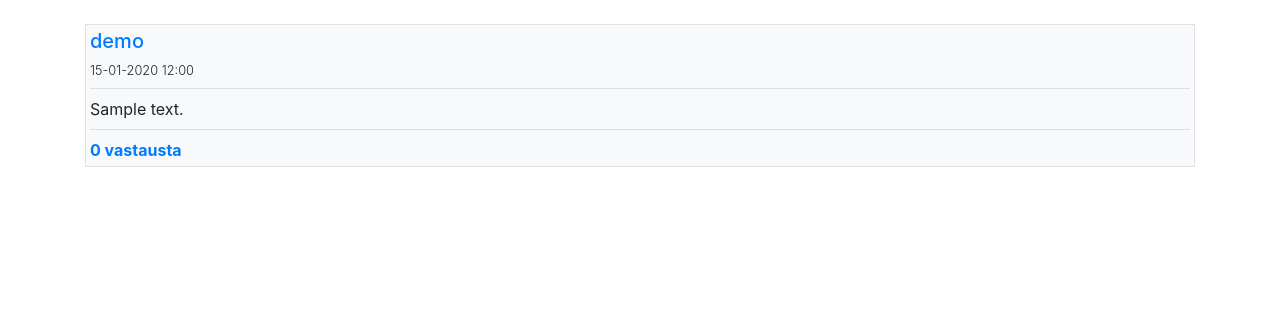
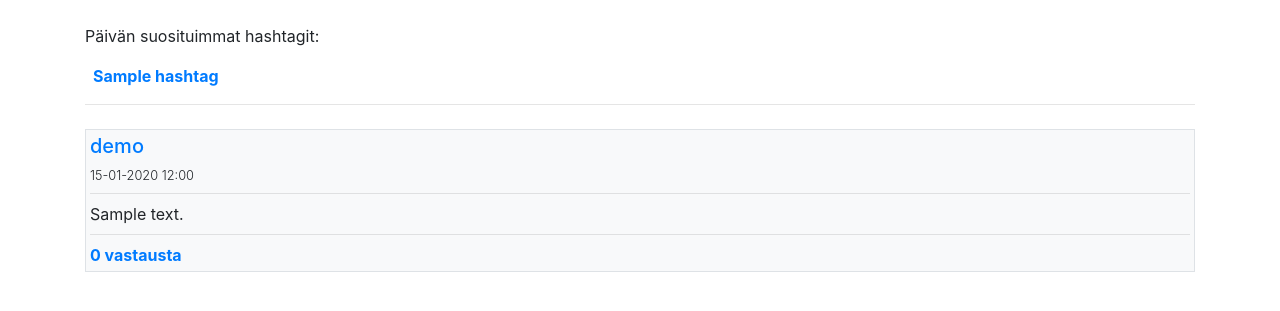
Before and after one commit to mjaakko/viestiseina, a Flask app: page /posts in a window 1280 px wide. Shown: the part 56-367 px from the top of the page. Run offline with Flask 2, Linux system fonts and the light colour scheme; data comes from the database, SQL or seed files in the repository; tables that the repository leaves empty hold one stand-in row (values such as "Sample post"); some libraries are stand-ins or nearby versions.

Commit message:
Show trending hashtags on post list page

```diff
--- a/application/posts/views.py
+++ b/application/posts/views.py
@@ -7,7 +7,7 @@ import ast
 
 @app.route("/posts", methods=["GET"])
 def posts_index():
-    return render_template("posts/list.html", posts = Post.query.filter_by(parent_id=None).order_by(Post.create_time.desc()).all(), form = PostForm(), show = False)
+    return render_template("posts/list.html", posts = Post.query.filter_by(parent_id=None).order_by(Post.create_time.desc()).all(), hashtags = Hashtag.get_trending_hashtags(1, 5), form = PostForm(), show = False)
 
 @app.route("/posts/", methods=["POST"])
 @login_required
@@ -15,7 +15,7 @@ def posts_create():
     form = PostForm(request.form)
 
     if not form.validate():
-        return render_template("posts/list.html", posts = Post.query.filter_by(parent_id=None).order_by(Post.create_time.desc()).all(), form = form, show = True)
+        return render_template("posts/list.html", posts = Post.query.filter_by(parent_id=None).order_by(Post.create_time.desc()).all(), hashtags = Hashtag.get_trending_hashtags(1, 5), form = form, show = True)
 
     post = Post(current_user.id, form.content.data, None)
 
--- a/application/templates/posts/list.html
+++ b/application/templates/posts/list.html
@@ -1,6 +1,15 @@
 {% extends "layout.html" %}
 
 {% block body %}
+	{% if hashtags %}
+	<p>Päivän suosituimmat hashtagit:</p>
+	<ul class="list-inline ml-2">
+		{% for hashtag in hashtags %}
+		<li class="list-inline-item"><b><a href="{{ url_for('hashtag_view', hashtag_id = hashtag.id) }}">{{ hashtag.name }}</a></b></li>
+		{% endfor %}
+	</ul>
+	<hr class="mt-2 mb-4">
+	{% endif %}
 	{% if current_user.is_authenticated %}
 	<div>
 		<p>
```
